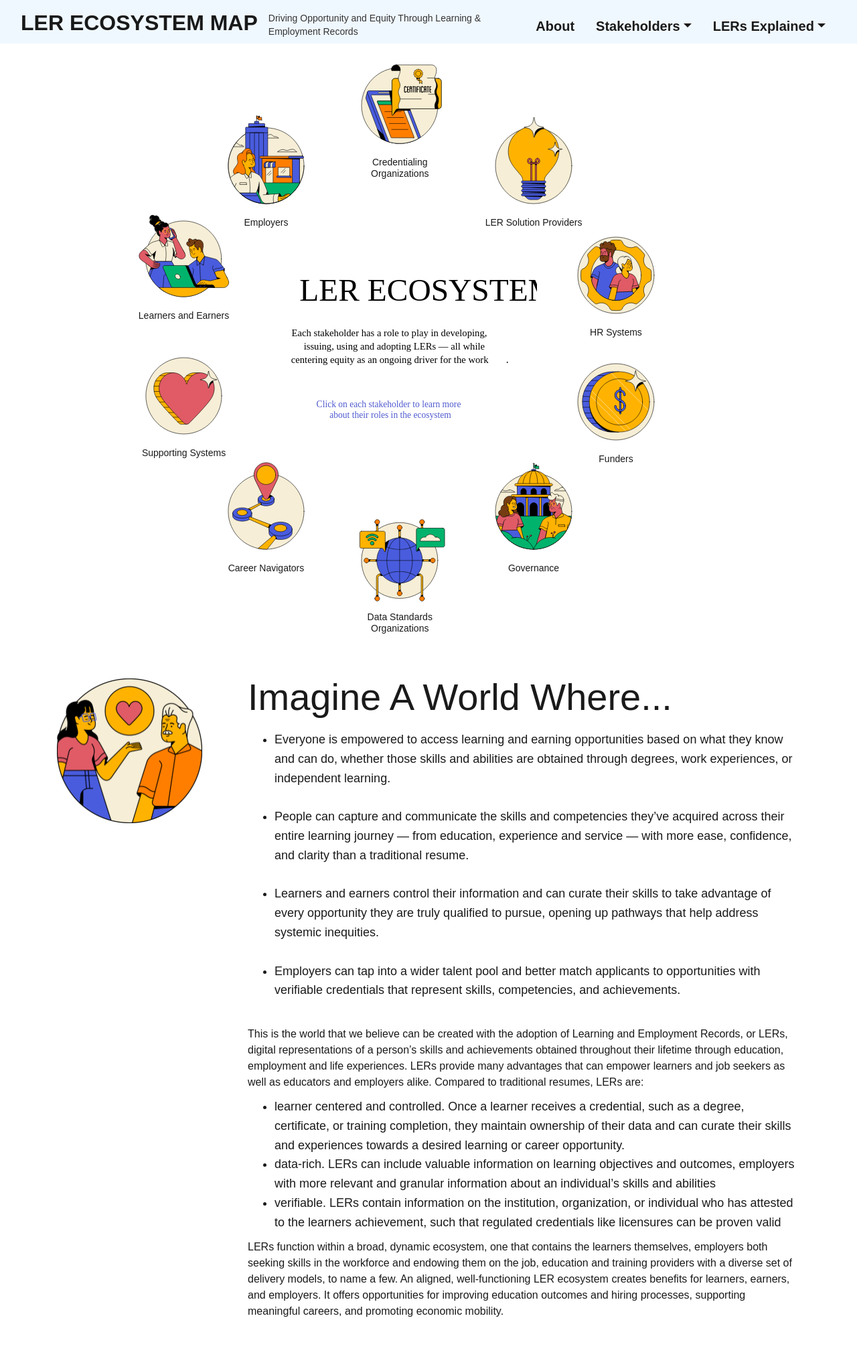
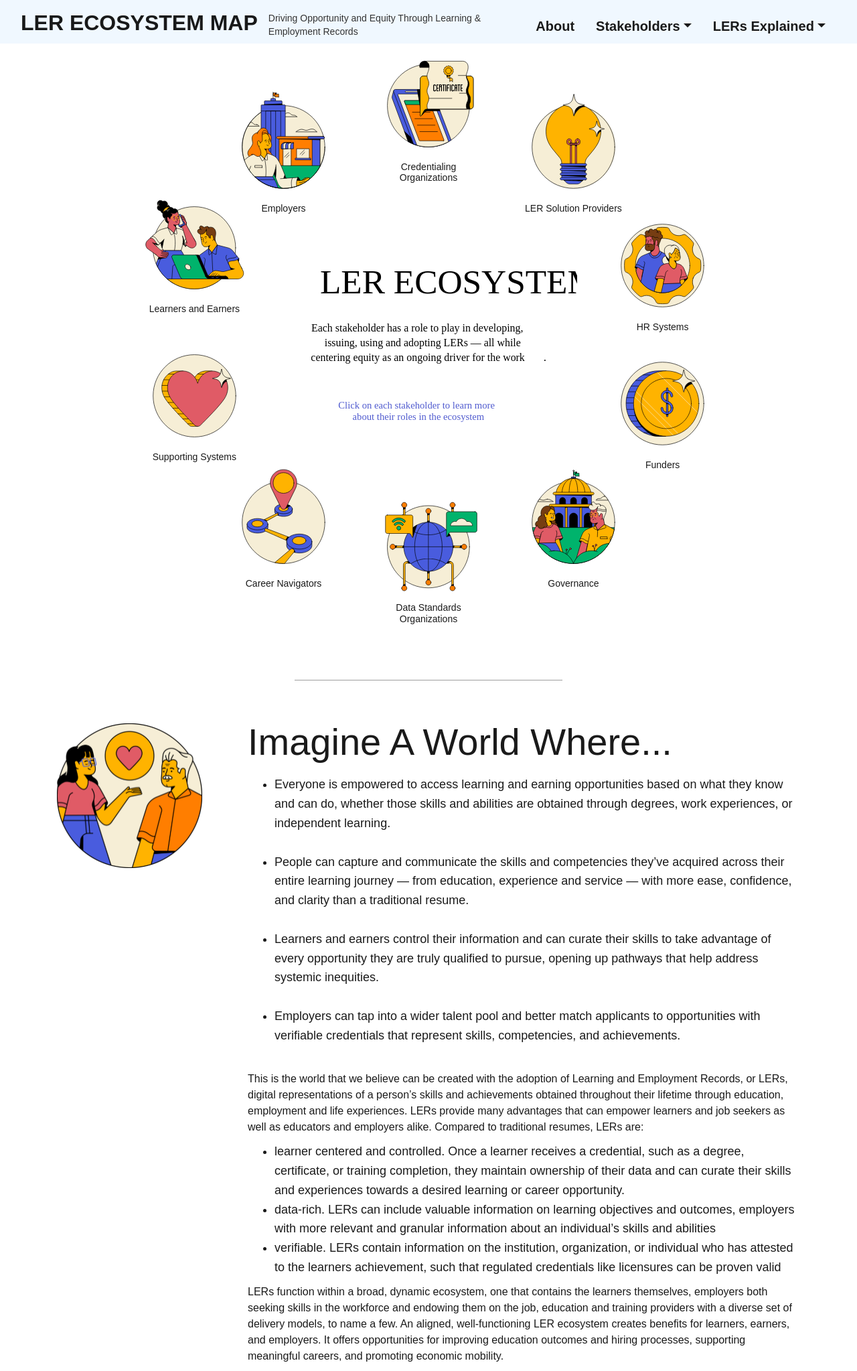
Before and after one commit to gwalsh311/ler-ecosystem-map-v2, a Jekyll site: the page built from index.md, in a window 1280 px wide. Shown: the whole page at 67% size. Built offline with Jekyll 4.4.1, drawn with Linux system fonts in a browser that asks for light colours; before the commit the page ends 1980 px from its top, so only the background shows below that; grey boxes are pictures that could not be loaded.

Commit message:
adjusting landing layout

```diff
--- a/css/styles.css
+++ b/css/styles.css
@@ -6,6 +6,8 @@
 
 body {
   margin: 0;
+  overflow-x: hidden;
+  width: 100vw;
 }
 
 article, aside, details, figcaption, figure, footer, header, hgroup, main, menu, nav, section, summary {
@@ -2555,11 +2557,10 @@
   margin-top: 2.5rem;
 }
 
-.landing.top {
-  margin-top: 2.5rem;
+/*.landing.top {
+  margin-top: 1.5rem;
   padding-bottom: 10vh;
-  width: 95%;
-}
+}*/
 
 .section-bullet {
 	margin-left:17%;
@@ -3213,7 +3214,7 @@
 }*/
 
 .stakeholder.credentialing {
-  top: -3%;
+  top: 1%;
   bottom: auto;
   left: auto;
   right: auto;
@@ -3240,7 +3241,7 @@
 
 .stakeholder.standards {
   top: auto;
-  bottom: -3%;
+  bottom: 2%;
   left: auto;
   right: auto;
 }
@@ -3772,9 +3773,10 @@
   background-repeat: no-repeat;
   background-size: auto;
   border: 1px #000;
-  margin-top: 8rem;
-  margin-left: 4rem;
-  margin-right: 4rem;
+  margin-top: 4rem;
+  margin-bottom: 4rem;
+  margin-left: 2rem;
+  margin-right: 2rem;
 }
 
 .div-block-13 {
@@ -3866,7 +3868,7 @@
   }
 }
 
-@media screen and (max-width: 991px) {
+/*@media screen and (max-width: 991px) {
   .heading {
     text-align: center;
     text-transform: uppercase;
@@ -3922,13 +3924,13 @@
   .mobile-redirect-image {
     max-width: 40%;
   }
-}
-
-#w-node-_8d2f2931-98ad-7183-e29c-0bff32e731b1-2587fa3f {
+}*/
+
+/*#w-node-_8d2f2931-98ad-7183-e29c-0bff32e731b1-2587fa3f {
   align-self: center;
   justify-self: center;
 }
 
 #w-node-ea696771-6417-d691-526a-fe9a17aa0334-2587fa3f {
   grid-area: 4 / 2 / 5 / 3;
-}
+}*/
--- a/index.md
+++ b/index.md
@@ -4,7 +4,7 @@
 ---
 
 <div class="container-lg">
-	<div class="row landing top">
+	<div class="row">
 		<div class="col">
 			<div class="stakeholder-map">
 				<img src="./images/stakeholders-center.svg" loading="lazy" alt="A description of the map with instructions to click on the stakeholders to learn more about their roles" class="map-center-image"/>
@@ -62,6 +62,11 @@
 		</div>
 	</div>
 	<div class="row">
+		<div class="col">
+			<div class="div-block-12"></div>
+		</div>
+	</div>
+	<div class="row">
 		<div class="col-3">
 			<img src="./images/LER_support.svg" loading="lazy" alt="An icon of two people with a heart between them" class="imagine-image"/>
 		</div>
```
